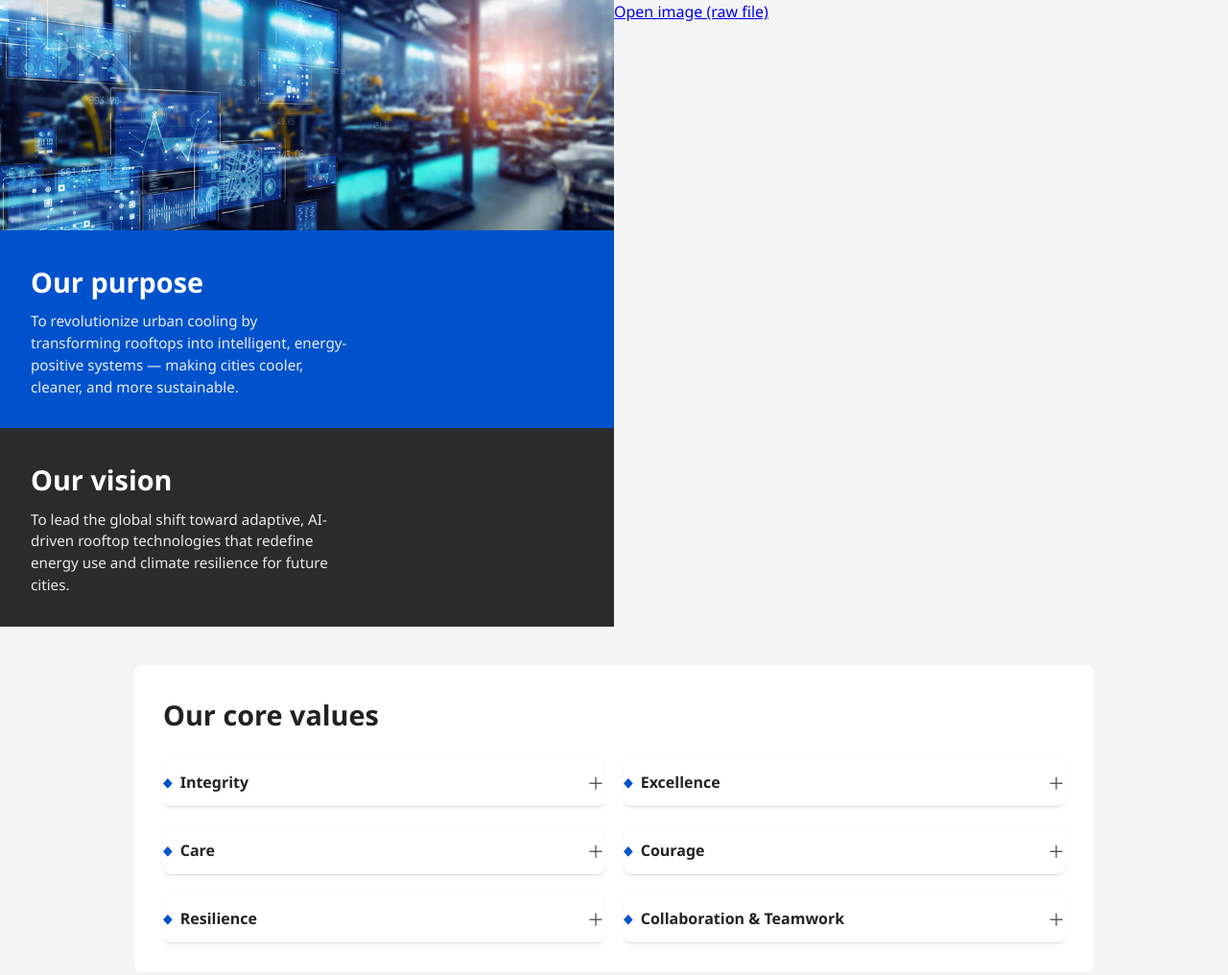
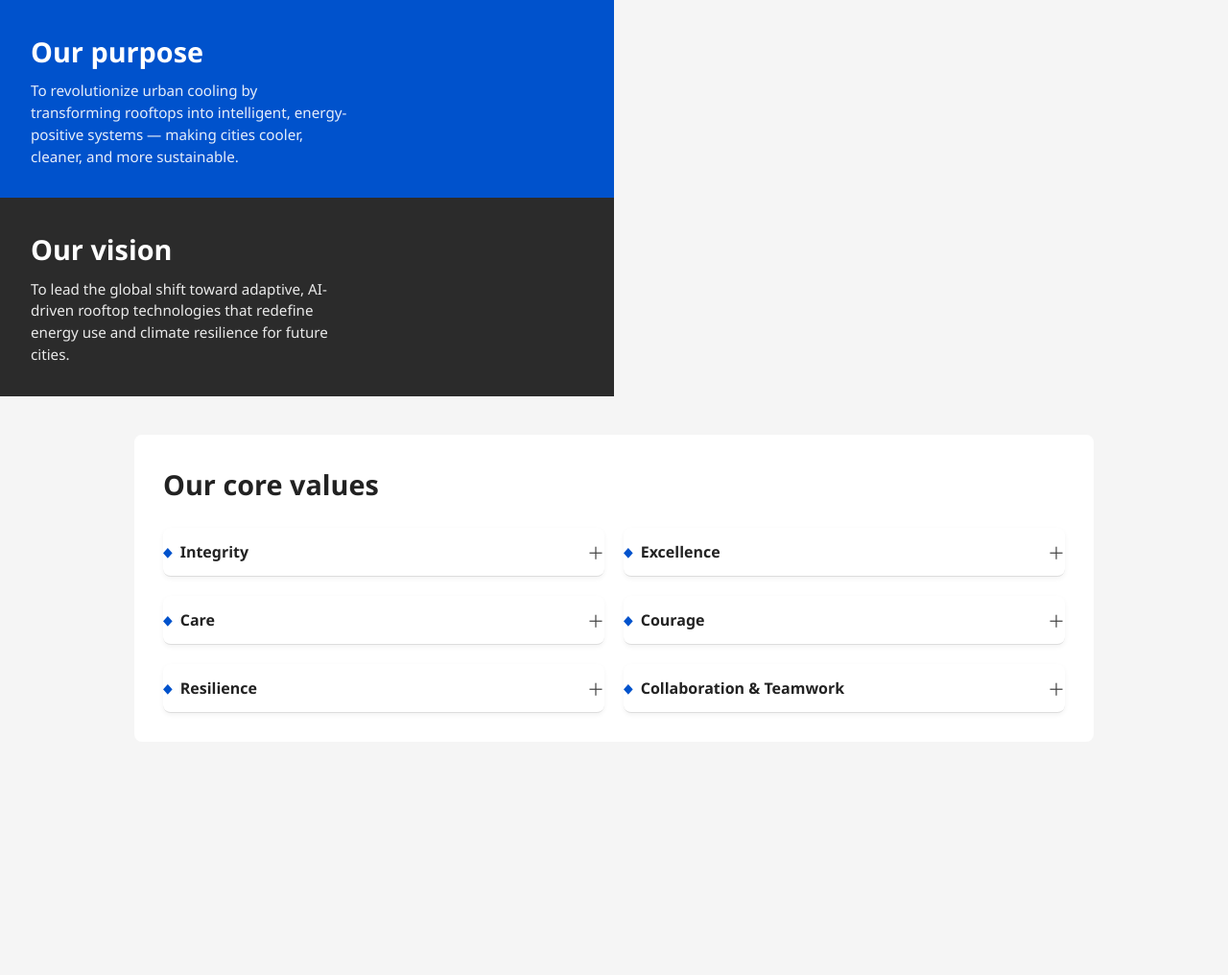
Before and after one commit to 8449-netizen/yttrf, a plain HTML site: page feg.html in a window 1280 px wide. Shown: the whole page at 96% size. After the commit the page ends 813 px from the top, so only its background shows below. Drawn offline with Linux system fonts and the light colour scheme.

Commit message:
Update feg.html

```diff
--- a/feg.html
+++ b/feg.html
@@ -33,11 +33,6 @@
       min-height: 320px;
     }
 
-    .hero img {
-      width: 100%;
-      height: 100%;
-      object-fit: cover;
-    }
 
     .hero-text {
       display: flex;
@@ -123,9 +118,7 @@
 
   <!-- HERO SECTION -->
   <section class="hero">
-  <!-- Image moved to repo; use a relative path so it works on GitHub Pages -->
-  <img src="assets/worker.jpg" alt="Worker at facility" onerror="this.onerror=null;this.src='360_F_526623614_gZJXSQGovsXCd1ZK80b0eD2XrST2pYr8 (2).jpg'">
-  <p class="media-link"><a href="assets/worker.jpg" target="_blank" rel="noopener">Open image (raw file)</a></p>
+
     <div class="hero-text">
       <div class="hero-block purpose">
         <h2>Our purpose</h2>
```
